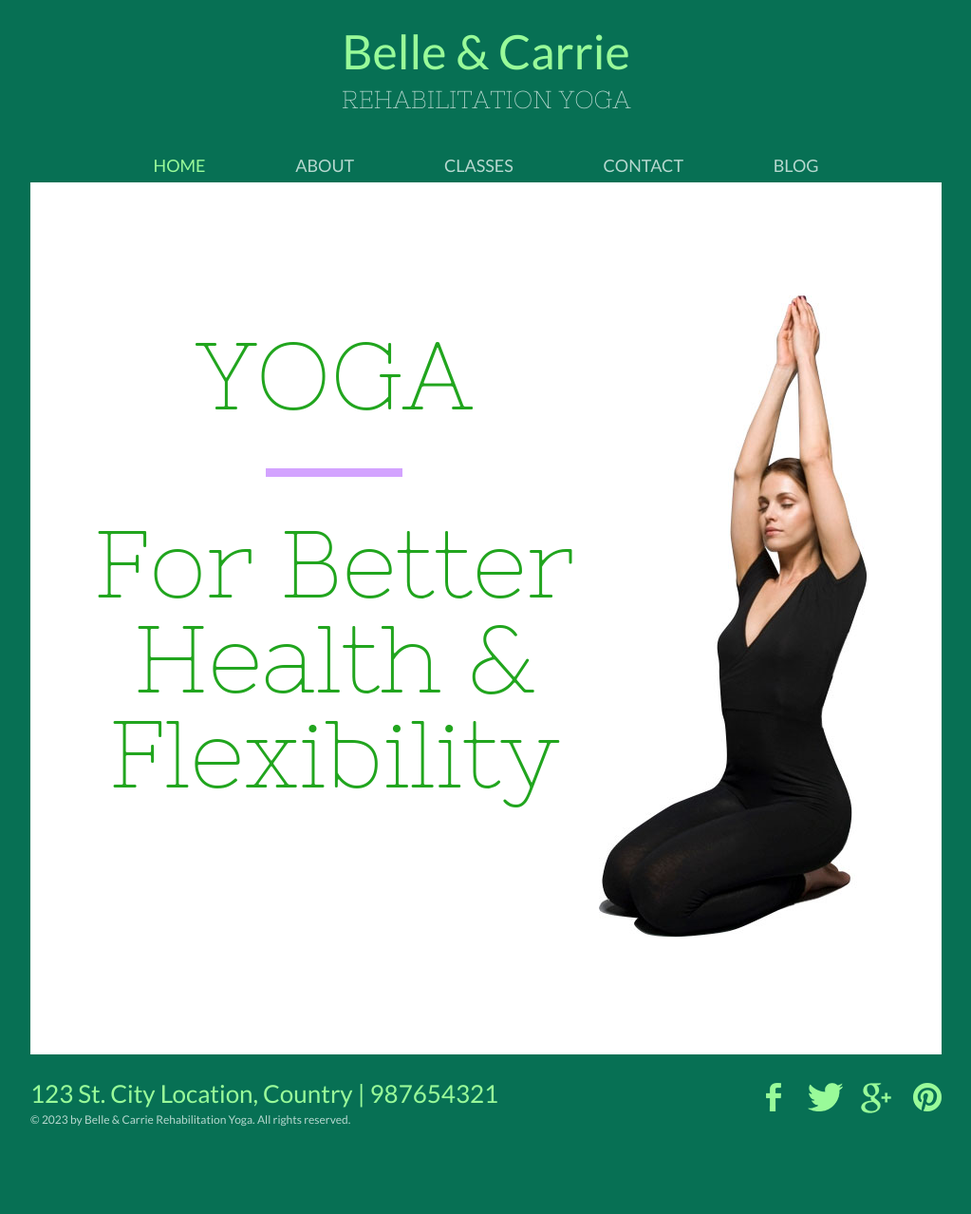
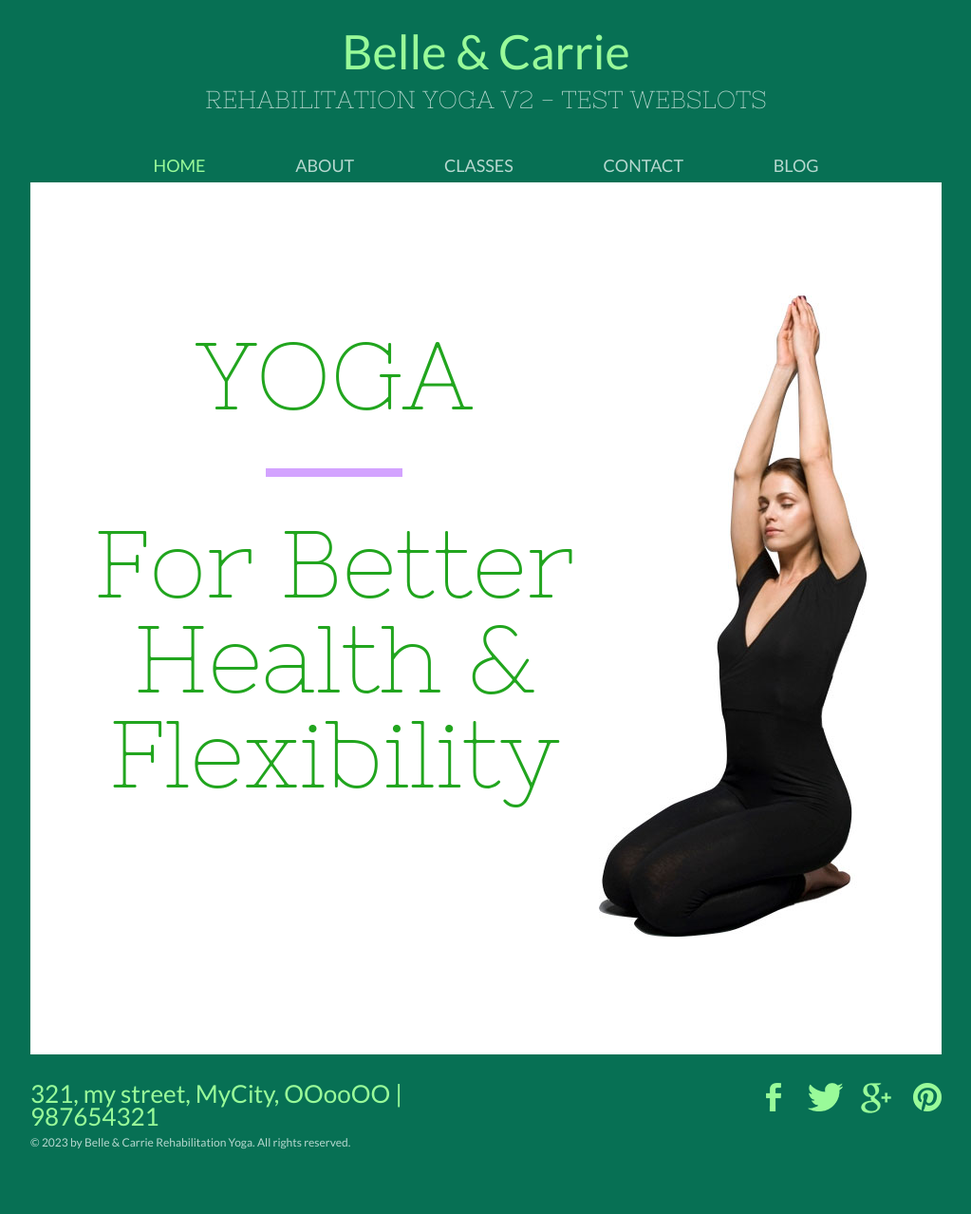
Before and after one commit to anirbansaha1986/yoga_template, a plain HTML site: page index.html in a window 1280 px wide. Shown: the whole page at 95% size, without its empty margins (128-1151 px from the left). Before the commit the page ends 1254 px from the top, so only its background shows below. Drawn offline with Linux system fonts and the light colour scheme.

Commit message:
Update index.html

```diff
--- a/index.html
+++ b/index.html
@@ -11,7 +11,7 @@
 </head>
 <body>
 	<div id="header">
-		<h1><a href="index.html">Belle &amp; Carrie <span>Rehabilitation Yoga</span></a></h1>
+		<h1><a href="index.html">Belle &amp; Carrie <span>Rehabilitation Yoga V2 - Test Webslots</span></a></h1>
 		<ul id="navigation">
 			<li class="current">
 				<a href="index.html">Home</a>
@@ -46,7 +46,7 @@
 	</div>
 	<div id="footer">
 		<div>
-			<span>123 St. City Location, Country | 987654321</span>
+			<span>321, my street, MyCity, OOooOO | 987654321</span>
 			<p>
 				&copy; 2023 by Belle &amp; Carrie Rehabilitation Yoga. All rights reserved.
 			</p>
```
